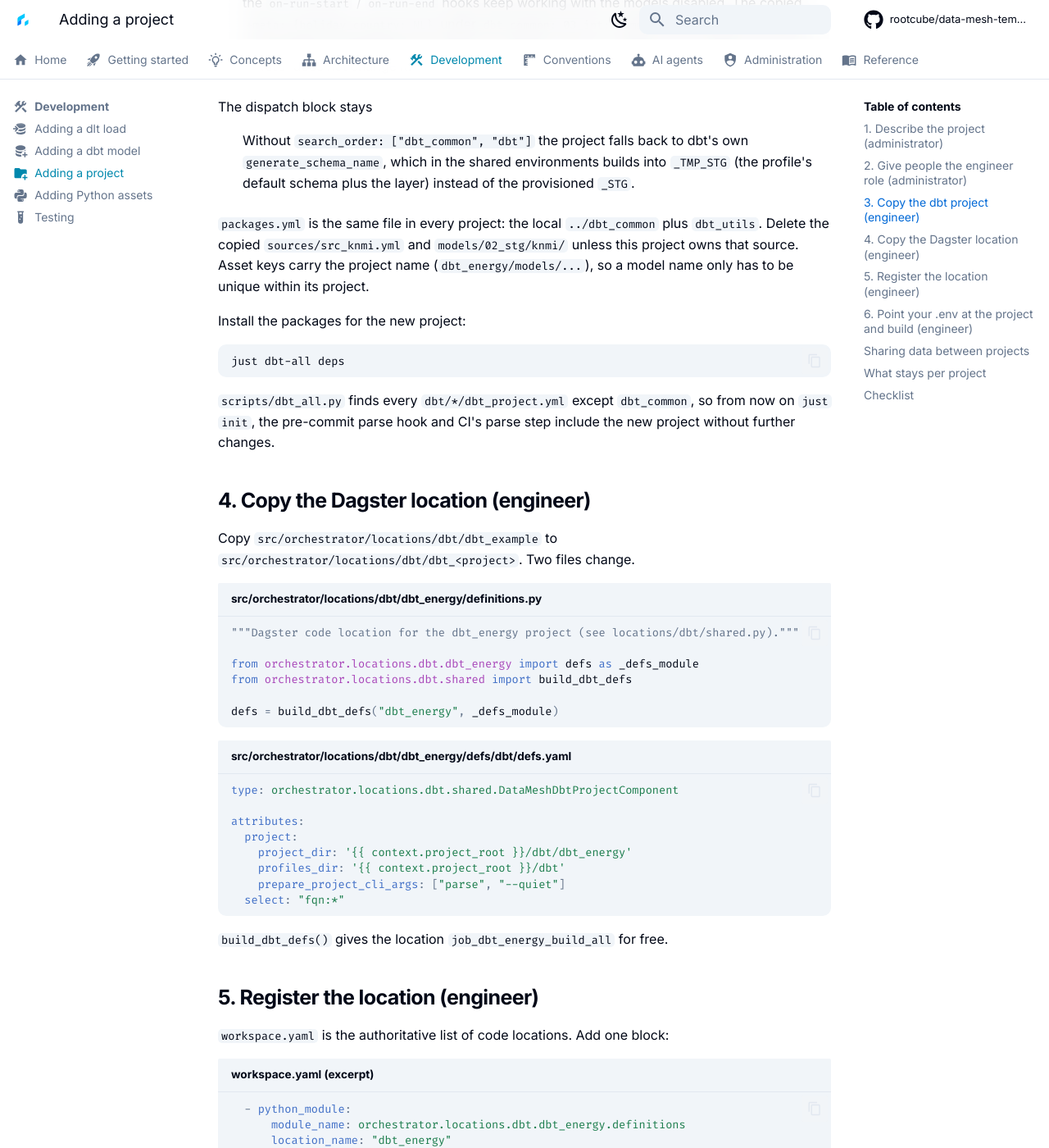
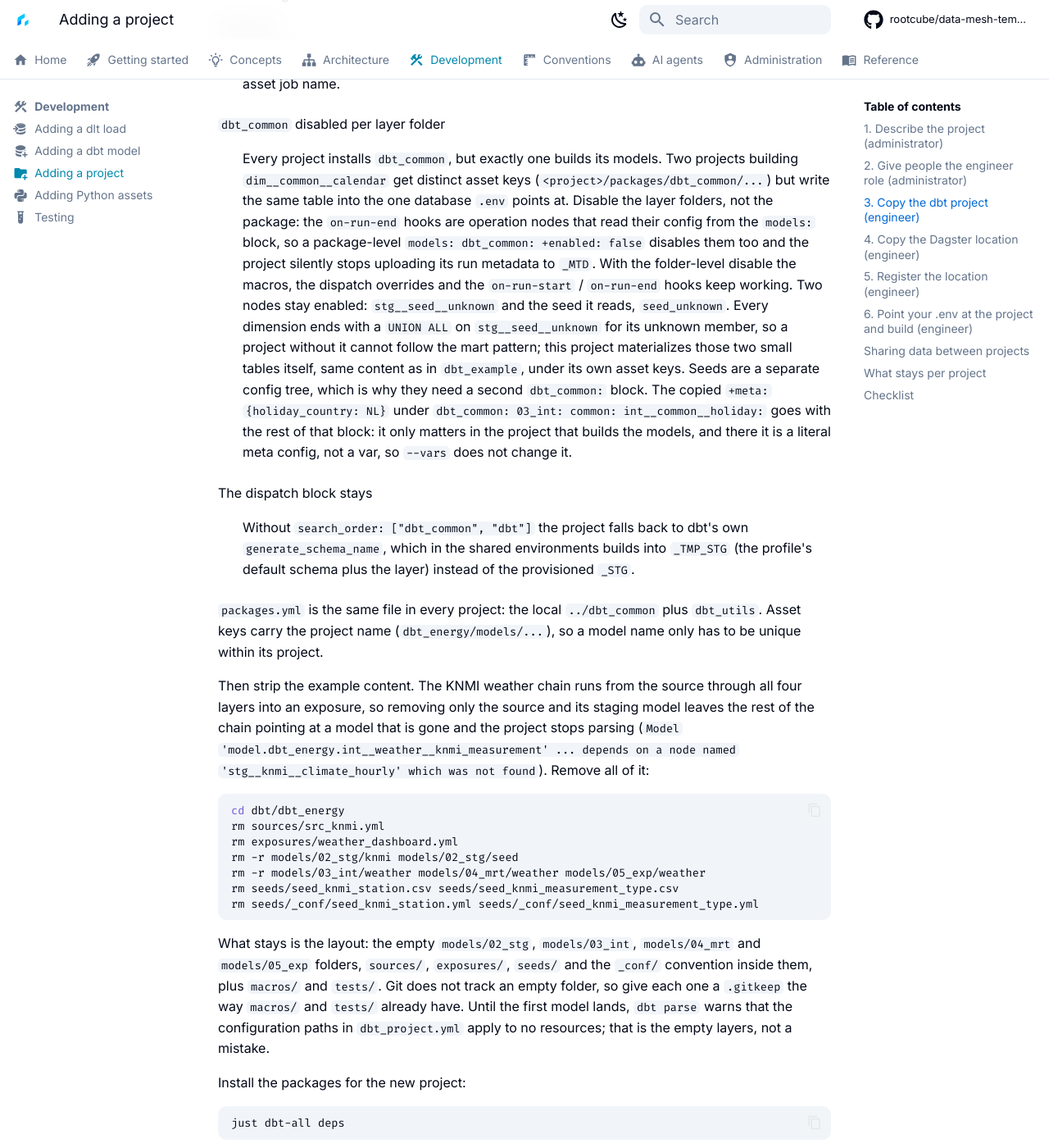
Before and after one commit to rootcube/data-mesh-template, an MkDocs documentation site: the page built from docs/development/adding-projects.md, in a window 1280 px wide and 1400 px high, scrolled down 3611 px. Shown: the whole window at 82% size. Built offline with MkDocs 1.6.1 and Material for MkDocs 9.7.7, drawn with Linux system fonts in a browser that asks for light colours; comment, search, counter and statistics services are not loaded; some of the changed text lies outside the part shown.

Commit message:
fix(docs): make the second-project walkthrough parse and keep the dbt_common hooks

````diff
--- a/docs/development/adding-projects.md
+++ b/docs/development/adding-projects.md
@@ -131,13 +131,27 @@
       +tags: ["layer=stg"]
     # 03_int, 04_mrt, 05_exp unchanged
 
-  # dbt_example builds the shared dbt_common models; this project only uses the macros.
-  dbt_common:
-    +enabled: false             # was true
+  # dbt_example builds the shared dbt_common models; this project only uses the macros and
+  # the unknown member.
+  dbt_common:                   # was +enabled: true
+    02_stg:
+      +enabled: false
+      seed:
+        stg__seed__unknown:
+          +enabled: true
+    03_int:
+      +enabled: false
+    04_mrt:
+      +enabled: false
 
 seeds:
   dbt_energy:                   # was dbt_example
     +schema: ref
+
+  dbt_common:
+    +enabled: false
+    seed_unknown:
+      +enabled: true
 ```
 
 Three things matter here:
@@ -146,14 +160,22 @@
 :   It is the dbt package name, the first segment of every asset key and group, and part of the
     asset job name.
 
-`dbt_common: +enabled: false`
+`dbt_common` disabled per layer folder
 :   Every project installs `dbt_common`, but exactly one builds its models. Two projects building
     `dim__common__calendar` get distinct asset keys (`<project>/packages/dbt_common/...`) but
-    write the same table into the one database `.env` points at. The macros, the dispatch
-    overrides and the `on-run-start` / `on-run-end` hooks keep working with the models disabled.
-    The copied `+meta: {holiday_country: NL}` under
-    `dbt_common: 03_int: common: int__common__holiday:` only matters in the project that builds
-    the models; there it is a literal meta config, not a var, so `--vars` does not change it.
+    write the same table into the one database `.env` points at. Disable the layer folders, not
+    the package: the `on-run-end` hooks are operation nodes that read their config from the
+    `models:` block, so a package-level `models: dbt_common: +enabled: false` disables them too
+    and the project silently stops uploading its run metadata to `_MTD`. With the folder-level
+    disable the macros, the dispatch overrides and the `on-run-start` / `on-run-end` hooks keep
+    working. Two nodes stay enabled: `stg__seed__unknown` and the seed it reads, `seed_unknown`.
+    Every dimension ends with a `UNION ALL` on `stg__seed__unknown` for its unknown member, so a
+    project without it cannot follow the mart pattern; this project materializes those two small
+    tables itself, same content as in `dbt_example`, under its own asset keys. Seeds are a
+    separate config tree, which is why they need a second `dbt_common:` block. The copied
+    `+meta: {holiday_country: NL}` under `dbt_common: 03_int: common: int__common__holiday:` goes
+    with the rest of that block: it only matters in the project that builds the models, and there
+    it is a literal meta config, not a var, so `--vars` does not change it.
 
 The dispatch block stays
 :   Without `search_order: ["dbt_common", "dbt"]` the project falls back to dbt's own
@@ -161,9 +183,31 @@
     profile's default schema plus the layer) instead of the provisioned `_STG`.
 
 `packages.yml` is the same file in every project: the local `../dbt_common` plus `dbt_utils`.
-Delete the copied `sources/src_knmi.yml` and `models/02_stg/knmi/` unless this project owns
-that source. Asset keys carry the project name (`dbt_energy/models/...`), so a model name only has to be
+Asset keys carry the project name (`dbt_energy/models/...`), so a model name only has to be
 unique within its project.
+
+Then strip the example content. The KNMI weather chain runs from the source through all four
+layers into an exposure, so removing only the source and its staging model leaves the rest of the
+chain pointing at a model that is gone and the project stops parsing
+(`Model 'model.dbt_energy.int__weather__knmi_measurement' ... depends on a node named
+'stg__knmi__climate_hourly' which was not found`). Remove all of it:
+
+```bash
+cd dbt/dbt_energy
+rm sources/src_knmi.yml
+rm exposures/weather_dashboard.yml
+rm -r models/02_stg/knmi models/02_stg/seed
+rm -r models/03_int/weather models/04_mrt/weather models/05_exp/weather
+rm seeds/seed_knmi_station.csv seeds/seed_knmi_measurement_type.csv
+rm seeds/_conf/seed_knmi_station.yml seeds/_conf/seed_knmi_measurement_type.yml
+```
+
+What stays is the layout: the empty `models/02_stg`, `models/03_int`, `models/04_mrt` and
+`models/05_exp` folders, `sources/`, `exposures/`, `seeds/` and the `_conf/` convention inside
+them, plus `macros/` and `tests/`. Git does not track an empty folder, so give each one a
+`.gitkeep` the way `macros/` and `tests/` already have. Until the first model lands, `dbt parse`
+warns that the configuration paths in `dbt_project.yml` apply to no resources; that is the empty
+layers, not a mistake.
 
 Install the packages for the new project:
 
@@ -244,13 +288,13 @@
 
 ## Sharing data between projects
 
-With `dbt_common` disabled, `ref('dim__common__calendar')` does not resolve in the new project,
-and the tables `dbt_example` builds live in `DB_EXAMPLE_<ENV>`, not in yours. That is the point
-of the mesh: a project publishes through its `_EXP` layer and other projects read that contract
-(the `import` layer under `terraform/config/layers/` exists for received contracts). The starter
-provisions no cross-project grants, so reading another project's `_EXP` is an administrator's
-decision in `terraform/config/roles/`. See [Layer](../concepts/layer.md) and
-[Layers in practice](../architecture/layers.md).
+With the `dbt_common` mart models disabled, `ref('dim__common__calendar')` does not resolve in
+the new project, and the tables `dbt_example` builds live in `DB_EXAMPLE_<ENV>`, not in yours.
+That is the point of the mesh: a project publishes through its `_EXP` layer and other projects
+read that contract (the `import` layer under `terraform/config/layers/` exists for received
+contracts). The starter provisions no cross-project grants, so reading another project's `_EXP`
+is an administrator's decision in `terraform/config/roles/`. See
+[Layer](../concepts/layer.md) and [Layers in practice](../architecture/layers.md).
 
 ## What stays per project
 
@@ -277,7 +321,8 @@
 
 Engineer:
 
-- [ ] `dbt/dbt_<project>/dbt_project.yml`: `name`, the `models:` and `seeds:` keys, `dbt_common: +enabled: false`, dispatch block kept
+- [ ] `dbt/dbt_<project>/dbt_project.yml`: `name`, the `models:` and `seeds:` keys, the `dbt_common` layer folders disabled (not the package) with `stg__seed__unknown` and `seed_unknown` kept, dispatch block kept
+- [ ] The example content is gone: `sources/src_knmi.yml`, `exposures/`, the weather models in all four layers, `models/02_stg/seed/` and the `seed_knmi_*` seeds
 - [ ] `packages.yml` unchanged (`../dbt_common` + `dbt_utils`); `just dbt-all deps` ran
 - [ ] `src/orchestrator/locations/dbt/dbt_<project>/definitions.py` and `defs/dbt/defs.yaml` point at the new project
 - [ ] `workspace.yaml` lists `dbt_<project>`
````
Also changed, not shown: docs/ai-agents/dbt.md (+3 -2 lines), docs/architecture/layers.md (+2 -1 lines), docs/architecture/transformation.md (+8 -6 lines), docs/conventions/dbt-style-guide.md (+6 -3 lines), docs/conventions/naming.md (+0 -1 lines), 2 other files.
